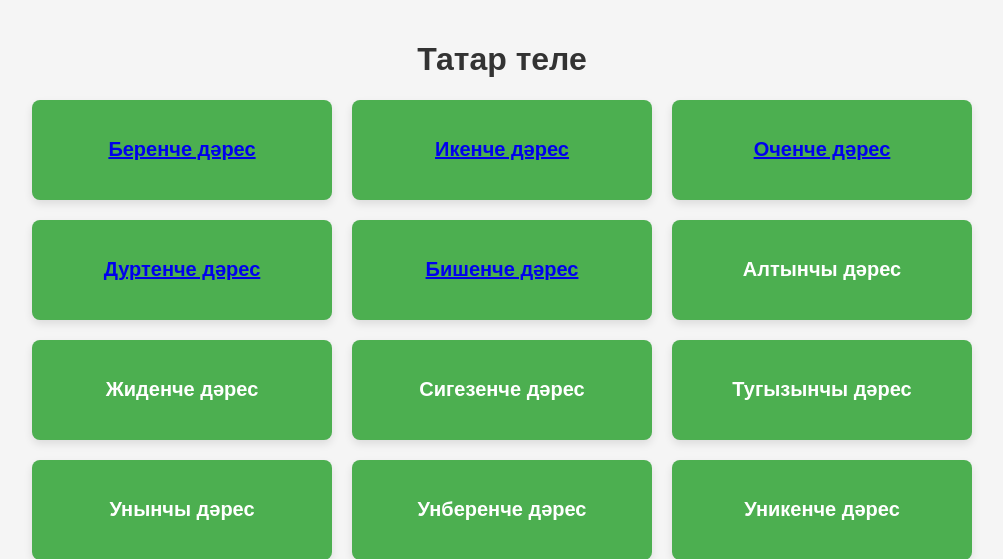
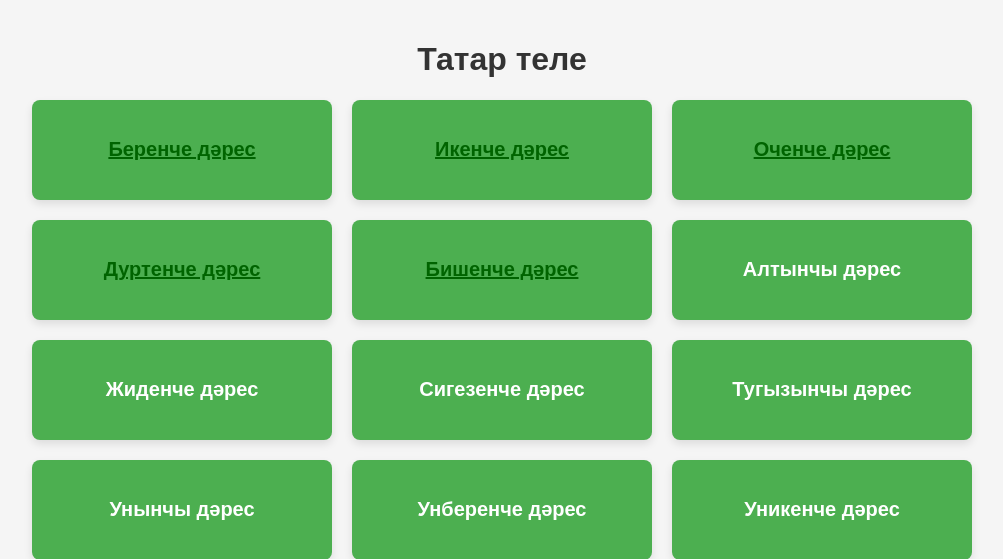
Before and after one commit to Madinawkwk/TatarLang, a Flask app: page / in a window 1280 px wide. Shown: the top 559 px of the page, without its empty margins (138-1141 px from the left). Run offline with Flask 3, Linux system fonts and the light colour scheme.

Commit message:
Update index.html

```diff
--- a/templates/index.html
+++ b/templates/index.html
@@ -48,6 +48,10 @@
         .lesson-block:active {
             color: #006400;
         }
+
+        a {
+            color: #006400;
+        }
     </style>
 </head>
 <body>
```
